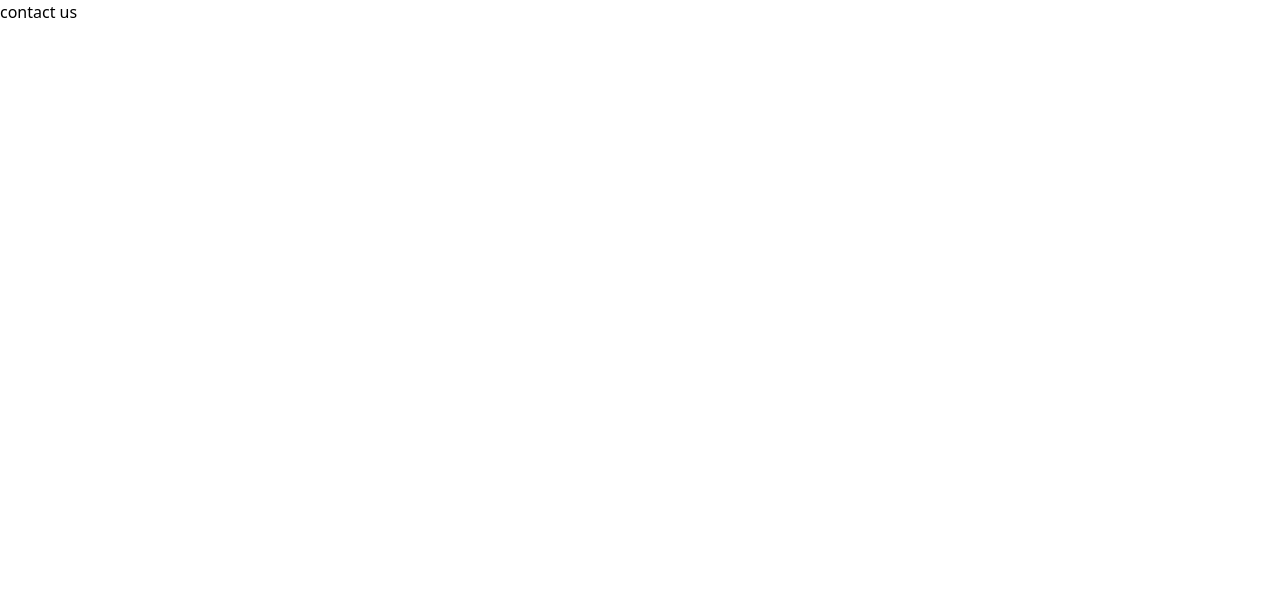
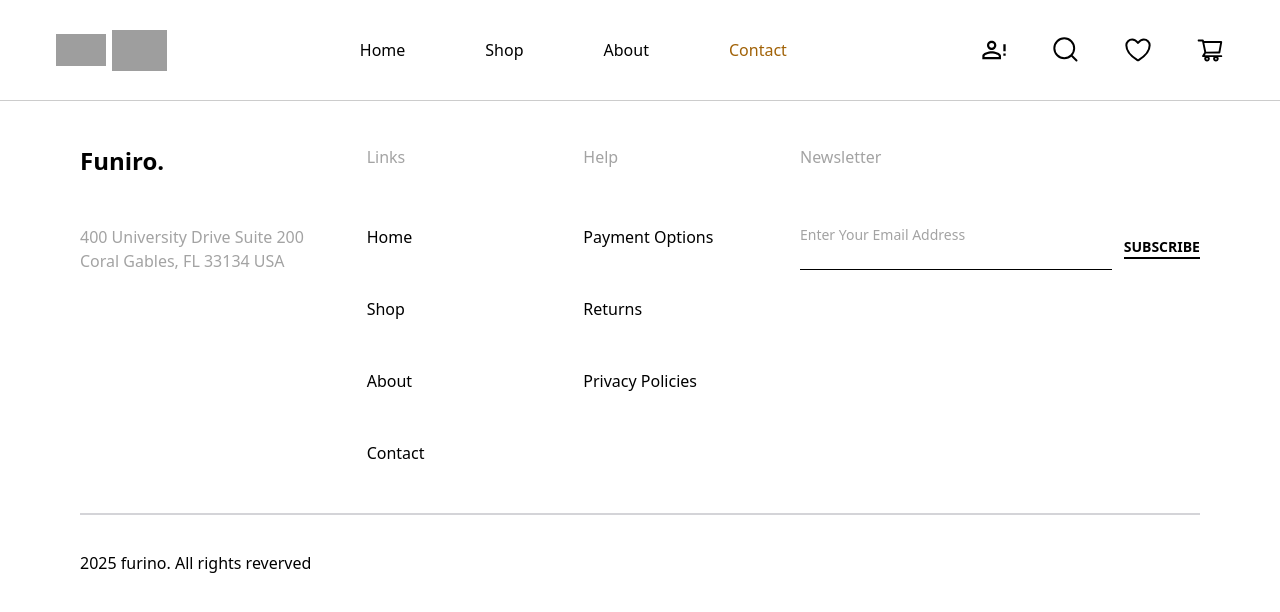
Before and after one commit to christianokuru/Funiro, a Vue app: page /contact in a window 1280 px wide. Shown: the top 612 px of the page. Built offline with nearby package versions, Linux system fonts and the light colour scheme; grey boxes are pictures that could not be loaded.

Commit message:
Created the pages

```diff
--- a/src/views/AboutView.vue
+++ b/src/views/AboutView.vue
@@ -1,7 +1,9 @@
 <script setup>
-
+import FuniroLayout from "../../layouts/FuniroLayout.vue";
 </script>
 
 <template>
-    about
+    <funiro-layout>
+
+    </funiro-layout>
 </template>
--- a/src/views/ContactView.vue
+++ b/src/views/ContactView.vue
@@ -1,7 +1,9 @@
 <script setup>
-
+import FuniroLayout from "../../layouts/FuniroLayout.vue";
 </script>
 
 <template>
-    contact us
+    <funiro-layout>
+
+    </funiro-layout>
 </template>
--- a/src/views/ShopView.vue
+++ b/src/views/ShopView.vue
@@ -1,7 +1,9 @@
 <script setup>
-
+import FuniroLayout from "../../layouts/FuniroLayout.vue";
 </script>
 
 <template>
-    shop
+    <funiro-layout>
+
+    </funiro-layout>
 </template>
```
